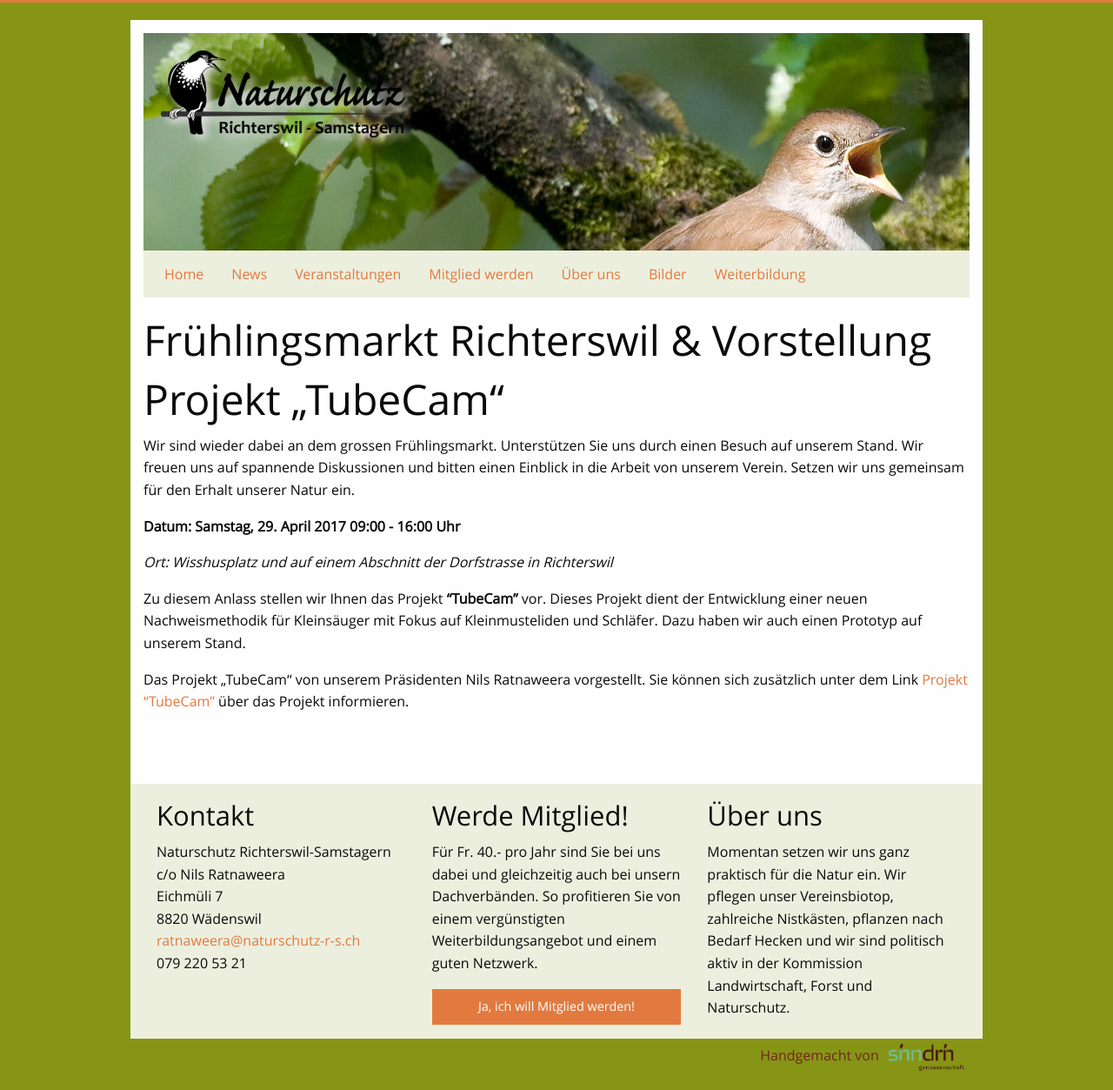
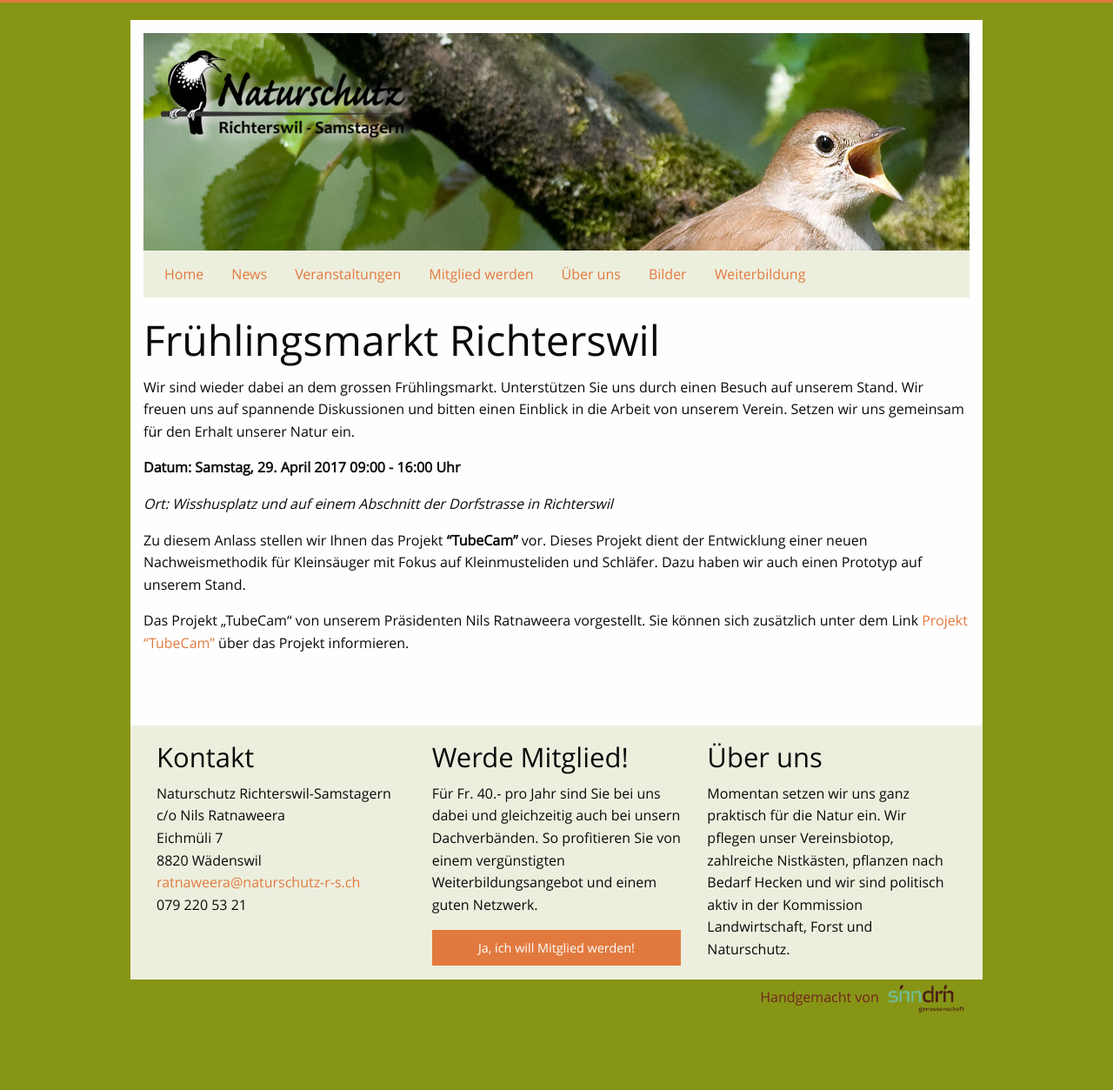
Before and after one commit to Naturschutz-Richterswil-Samstagern/Naturschutz-Richterswil-Samstagern.github.io, a Jekyll site: the page built from _posts/veranstaltungen/2017-02-26-fruehlingsmarkt-richterwil.md, in a window 1280 px wide. Shown: the whole page at 87% size. Built offline with Jekyll 4.4.1, drawn with Linux system fonts in a browser that asks for light colours; after the commit the page ends 1186 px from its top, so only the background shows below that.

Commit message:
Update 2017-02-26-fruehlingsmarkt-richterwil.md

```diff
--- a/_posts/veranstaltungen/2017-02-26-fruehlingsmarkt-richterwil.md
+++ b/_posts/veranstaltungen/2017-02-26-fruehlingsmarkt-richterwil.md
@@ -1,13 +1,13 @@
 ---
 categories: veranstaltungen
 layout: veranstaltung
-title: Frühlingsmarkt Richterswil & Vorstellung Projekt „TubeCam“
+title: Frühlingsmarkt Richterswil
 date: '2017-04-06 09:42 +0100'
 veranstalungsdatumUndZeit: 'Samstag, 29. April 2017 09:00 - 16:00 Uhr'
 ort: 'Wisshusplatz und auf einem Abschnitt der Dorfstrasse in Richterswil'
 image: /images/news/GV2017.jpg
 published: true
-tagline: Frühlingsmarkt Richterswil
+tagline: Frühlingsmarkt Richterswil & Vorstellung Projekt „TubeCam“
 ---
 
 Wir sind wieder dabei an dem grossen Frühlingsmarkt. Unterstützen Sie uns durch einen Besuch auf unserem Stand. Wir freuen uns auf spannende Diskussionen und bitten einen Einblick in die Arbeit von unserem Verein. Setzen wir uns gemeinsam für den Erhalt unserer Natur ein.
```
